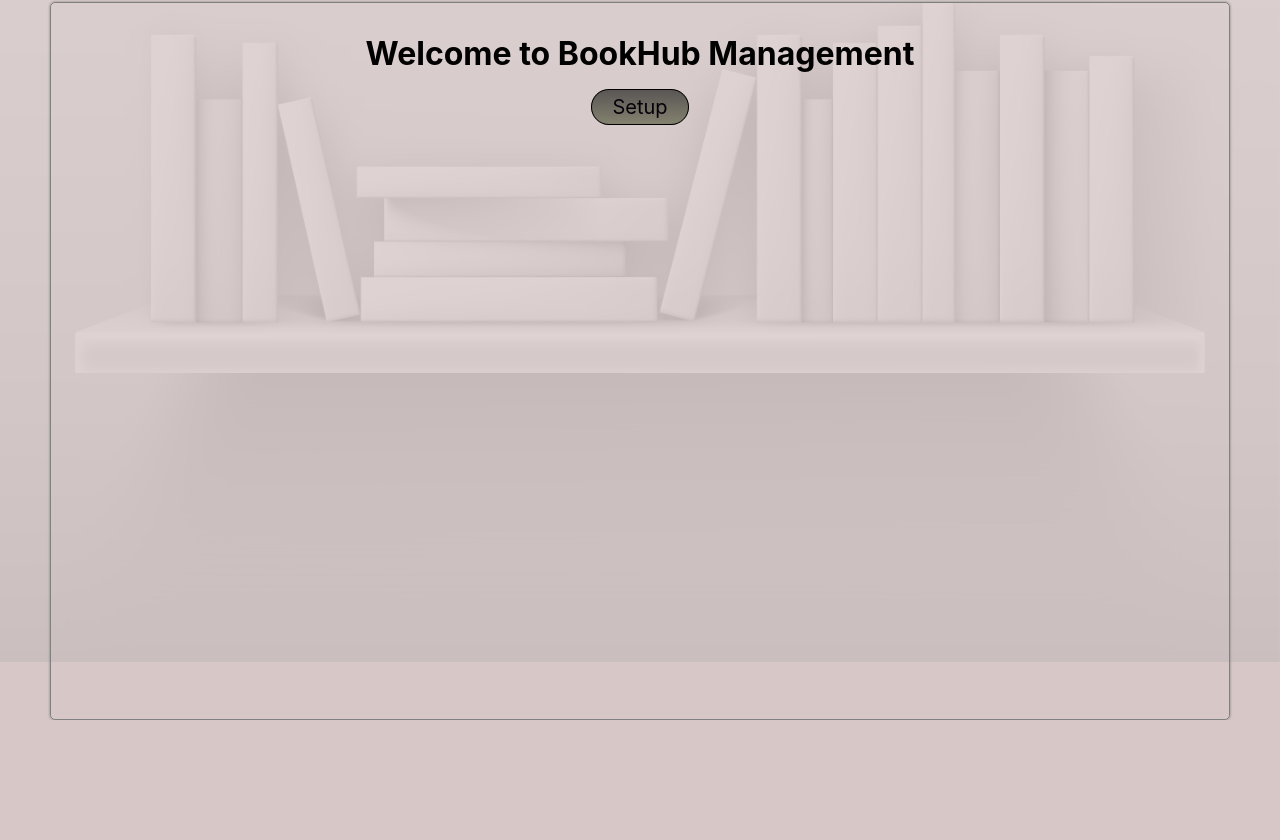
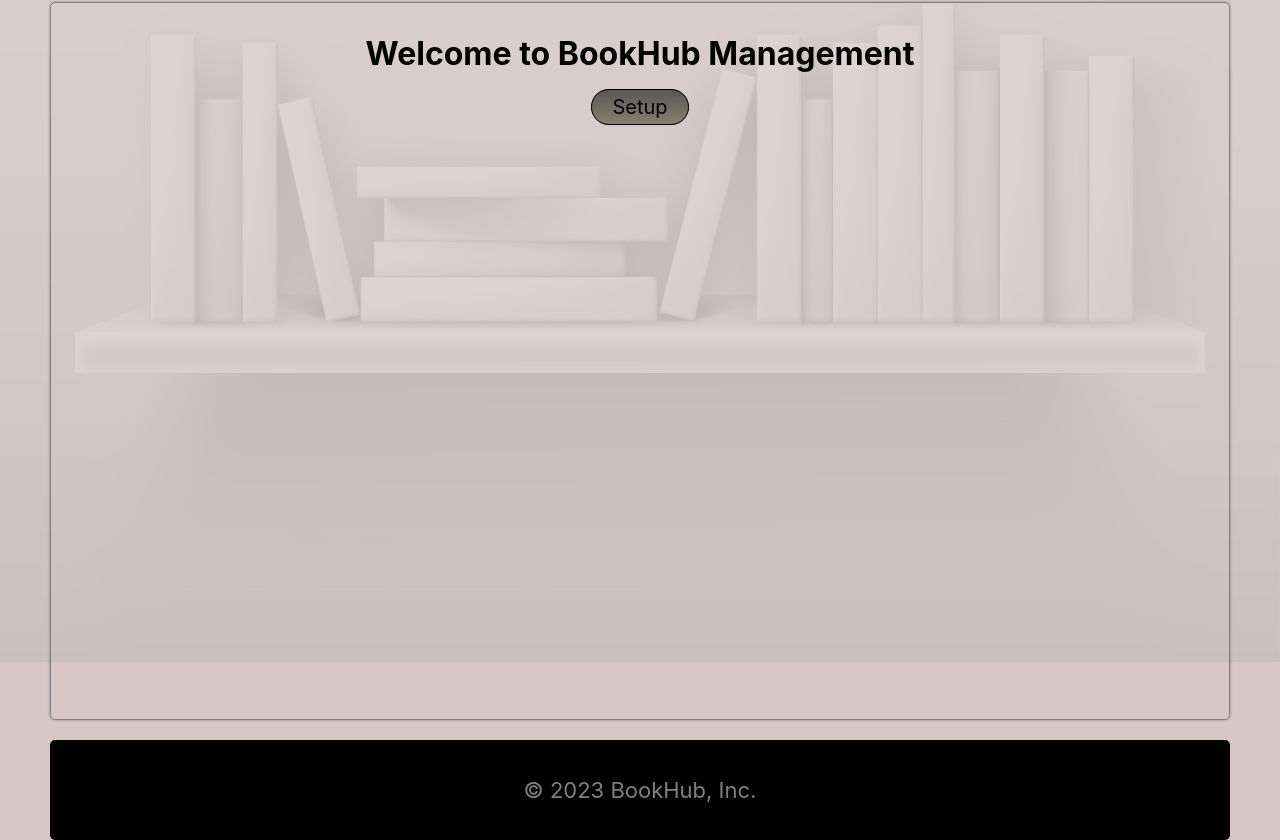
Before and after one commit to thomastepi/book-management, a React (Create React App) app: page /home in a window 1280 px wide. Shown: the part 138-978 px from the top of the page. Before the commit the page ends 858 px from the top, so only its background shows below. Built offline with nearby package versions, Linux system fonts and the light colour scheme.

Commit message:
footer added to default layout component

```diff
--- a/src/assets/header.css
+++ b/src/assets/defaultLayout.css
@@ -23,3 +23,16 @@
     box-shadow: 0 0 3px gray;
     padding: 10px;
 }
+
+.footer {
+    height: 10%;
+    background-color: black;
+    color: rgba(255, 255, 255, 0.500);
+    border-radius: 5px;
+    display: flex;
+    justify-content: center;
+    align-items: center;
+    padding: 10px 20px;
+    font-size: 22px;
+    margin-top: 20px;
+}
--- a/src/components/DefaultLayout.js
+++ b/src/components/DefaultLayout.js
@@ -1,5 +1,5 @@
 import React from "react";
-import "../assets/header.css"
+import "../assets/defaultLayout.css";
 
 const DefaultLayout = (props) => {
   return (
@@ -8,8 +8,11 @@ const DefaultLayout = (props) => {
         <h1>BookHub!</h1>
       </div>
       <div className="content">{props.children}</div>
+      <div className="footer">
+        <p>© 2023 BookHub, Inc.</p>
+      </div>
     </div>
-    );
+  );
 };
 
 export default DefaultLayout;
```
Also changed, not shown: src/components/Footer.js (deleted, +0 -11 lines).
